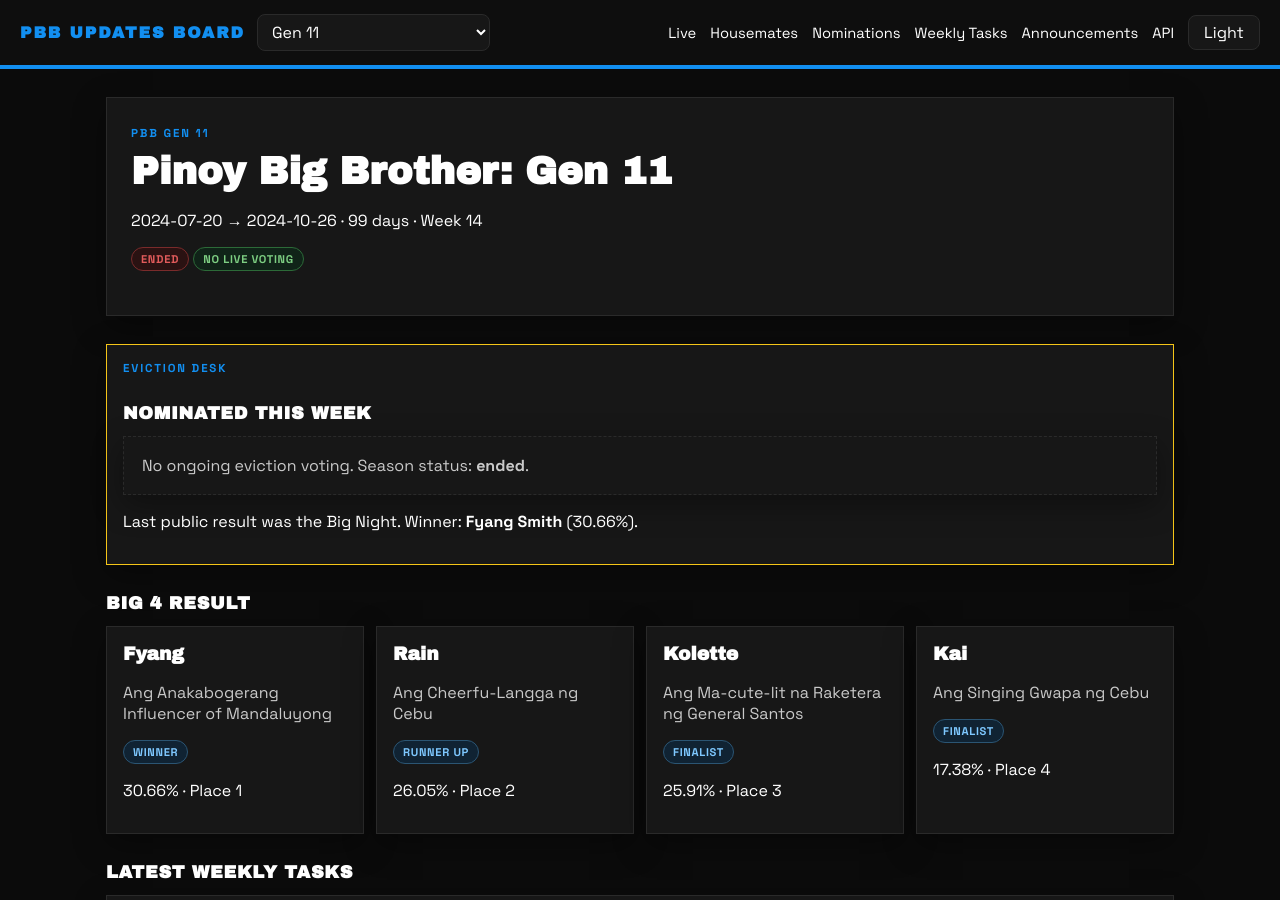
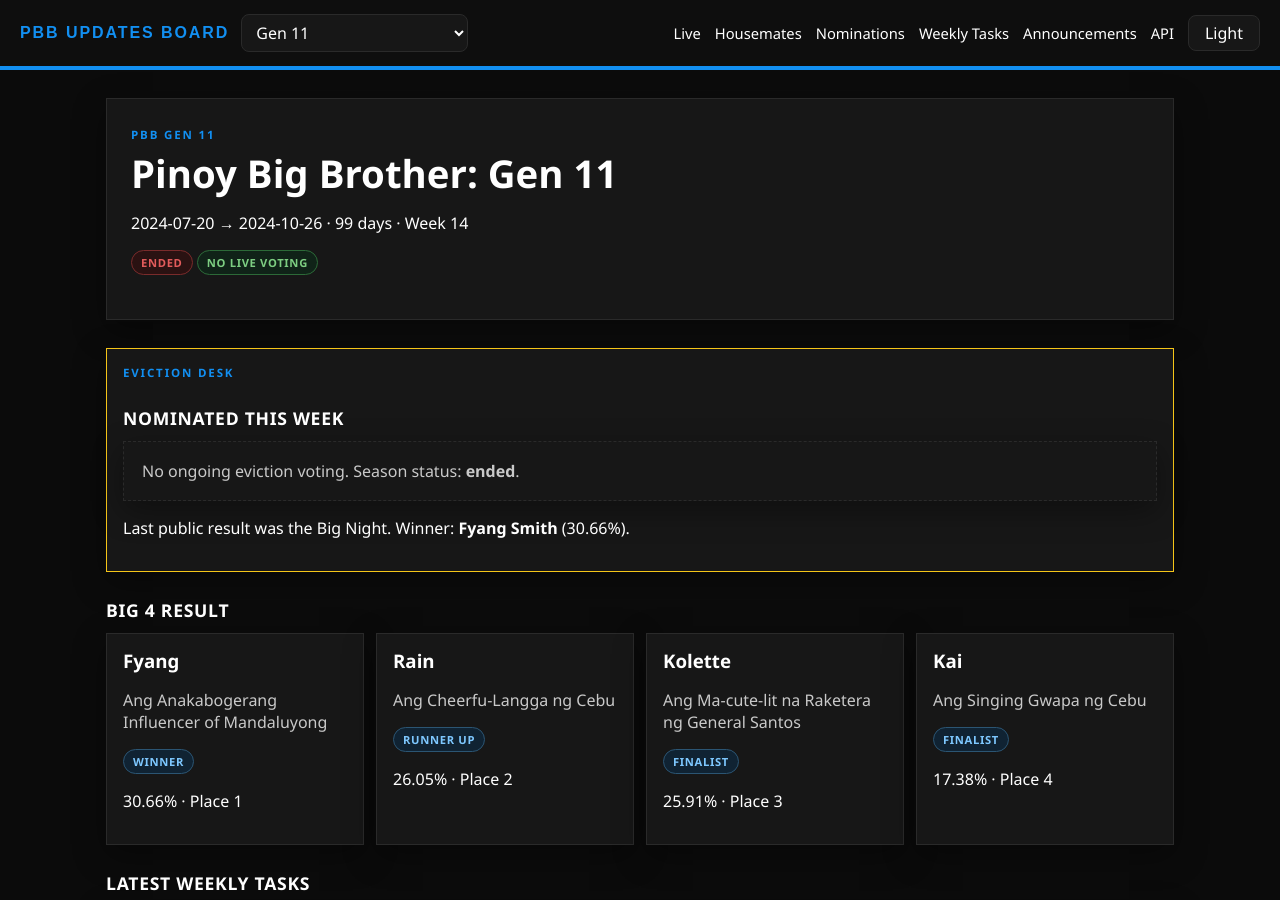
Before and after one commit to drpsphca/PHCASite-PBBUpdates, a Jekyll site: the page built from index.md, in a window 1280 px wide and 900 px high. Built offline with Jekyll 4.4.1, drawn with Linux system fonts in a browser that asks for light colours.

Commit message:
20261001-04

```diff
--- a/_layouts/default.html
+++ b/_layouts/default.html
@@ -1,13 +1,22 @@
 <!DOCTYPE html>
-<html lang="en">
+<html lang="en" data-theme="dark">
 <head>
   <meta charset="utf-8">
   <meta name="viewport" content="width=device-width, initial-scale=1">
+  <script>
+    (function () {
+      var t = "dark";
+      try {
+        var saved = localStorage.getItem("pbb-theme");
+        if (saved === "light" || saved === "dark") t = saved;
+      } catch (e) {}
+      document.documentElement.setAttribute("data-theme", t);
+    })();
+  </script>
   <title>{% if page.title %}{{ page.title }} | {% endif %}{{ site.title }}</title>
   <meta name="description" content="{{ site.description }}">
+  <link rel="icon" href="{{ '/favicon.ico' | relative_url }}">
   <link rel="stylesheet" href="{{ '/assets/css/style.css' | relative_url }}">
-  <link rel="preconnect" href="https://fonts.googleapis.com">
-  <link href="https://fonts.googleapis.com/css2?family=Archivo+Black&family=Space+Grotesk:wght@400;600;700&display=swap" rel="stylesheet">
 </head>
 <body>
   {% include header.html %}
--- a/assets/js/app.js
+++ b/assets/js/app.js
@@ -1,24 +1,24 @@
 (function () {
+  var KEY = "pbb-theme";
   var root = document.documentElement;
   var btn = document.getElementById("theme-toggle");
   var select = document.getElementById("season-select");
 
-  function theme() {
+  function current() {
     return root.getAttribute("data-theme") === "light" ? "light" : "dark";
   }
 
-  function paint() {
-    if (!btn) return;
-    btn.textContent = theme() === "light" ? "Dark" : "Light";
+  function apply(theme) {
+    root.setAttribute("data-theme", theme);
+    try { localStorage.setItem(KEY, theme); } catch (e) {}
+    if (btn) btn.textContent = theme === "light" ? "Dark" : "Light";
   }
 
+  apply(current());
+
   if (btn) {
-    paint();
     btn.addEventListener("click", function () {
-      var next = theme() === "light" ? "dark" : "light";
-      root.setAttribute("data-theme", next);
-      try { localStorage.setItem("pbb-theme", next); } catch (e) {}
-      paint();
+      apply(current() === "light" ? "dark" : "light");
     });
   }
 
```
